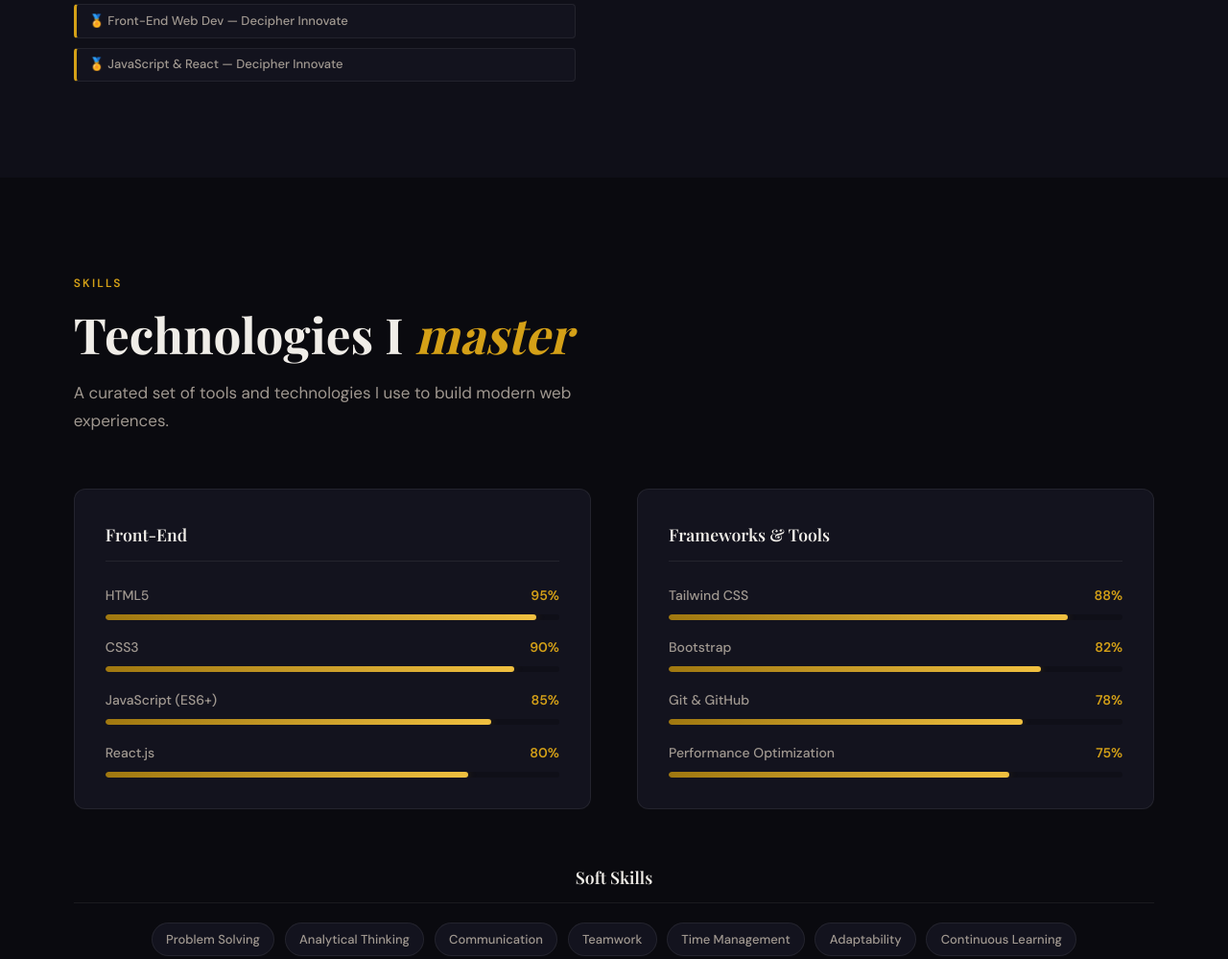
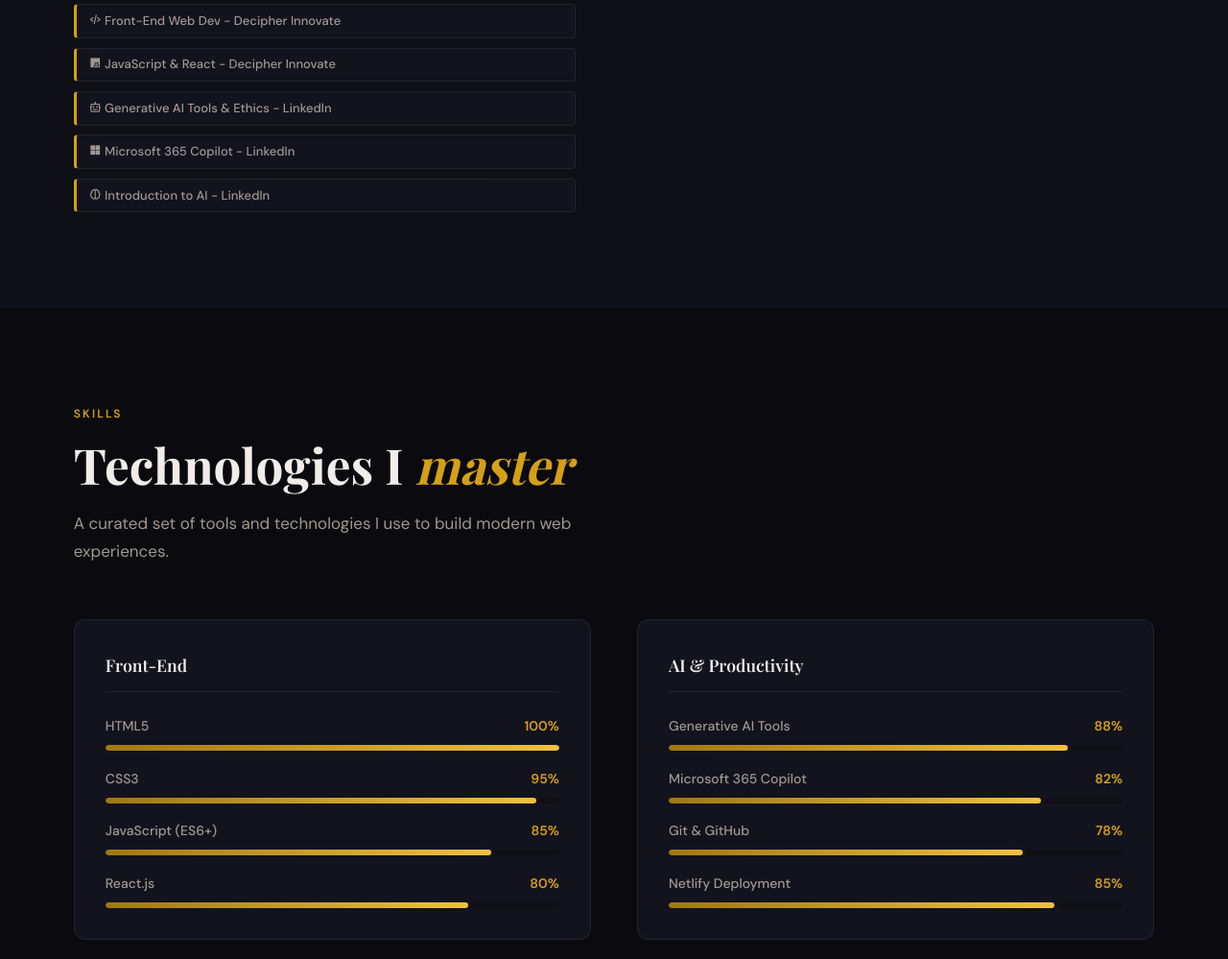
Before and after one commit to favourcodex/my-portfolio, a plain HTML site: page index.html in a window 1280 px wide. Shown: the part 1568-2567 px from the top of the page at 96% size. Drawn offline with nearby package versions, Linux system fonts and the light colour scheme; a web font is replaced by a local one.

Commit message:
New changes

```diff
--- a/index.html
+++ b/index.html
@@ -8,6 +8,7 @@
   <link rel="preconnect" href="https://fonts.googleapis.com" />
   <link rel="preconnect" href="https://fonts.gstatic.com" crossorigin />
   <link href="https://fonts.googleapis.com/css2?family=Playfair+Display:ital,wght@0,400;0,600;0,700;0,900;1,400&family=DM+Sans:wght@300;400;500;600&display=swap" rel="stylesheet" />
+  <link href='https://unpkg.com/boxicons@2.1.4/css/boxicons.min.css' rel='stylesheet'>
 </head>
 <body>
 
@@ -95,8 +96,11 @@
             solutions that are as elegant as they are functional.
           </p>
           <div class="about-certifications">
-            <span class="cert-badge">🏅 Front-End Web Dev — Decipher Innovate</span>
-            <span class="cert-badge">🏅 JavaScript & React — Decipher Innovate</span>
+            <span class="cert-badge"><i class='bx bx-code-alt'></i> Front-End Web Dev - Decipher Innovate</span>
+            <span class="cert-badge"><i class='bx bxl-javascript'></i> JavaScript & React - Decipher Innovate</span>
+            <span class="cert-badge"><i class='bx bx-bot'></i> Generative AI Tools & Ethics - Linkedln</span>
+            <span class="cert-badge"><i class='bx bxl-microsoft'></i> Microsoft 365 Copilot - Linkedln</span>
+            <span class="cert-badge"><i class='bx bx-brain'></i> Introduction to AI - Linkedln</span>
           </div>
         </div>
         <div class="about-visual reveal-up">
@@ -116,7 +120,7 @@
               <span class="stat-label">Projects Built</span>
             </div>
             <div class="stat-item">
-              <span class="stat-num">2</span>
+              <span class="stat-num">5+</span>
               <span class="stat-label">Certifications</span>
             </div>
           </div>
@@ -138,12 +142,12 @@
           <h3 class="skill-cat-title">Front-End</h3>
           <div class="skill-bar-list">
             <div class="skill-item">
-              <div class="skill-meta"><span>HTML5</span><span class="skill-pct">95%</span></div>
-              <div class="skill-track"><div class="skill-fill" data-width="95"></div></div>
+              <div class="skill-meta"><span>HTML5</span><span class="skill-pct">100%</span></div>
+              <div class="skill-track"><div class="skill-fill" data-width="100"></div></div>
             </div>
             <div class="skill-item">
-              <div class="skill-meta"><span>CSS3</span><span class="skill-pct">90%</span></div>
-              <div class="skill-track"><div class="skill-fill" data-width="90"></div></div>
+              <div class="skill-meta"><span>CSS3</span><span class="skill-pct">95%</span></div>
+              <div class="skill-track"><div class="skill-fill" data-width="95"></div></div>
             </div>
             <div class="skill-item">
               <div class="skill-meta"><span>JavaScript (ES6+)</span><span class="skill-pct">85%</span></div>
@@ -152,6 +156,28 @@
             <div class="skill-item">
               <div class="skill-meta"><span>React.js</span><span class="skill-pct">80%</span></div>
               <div class="skill-track"><div class="skill-fill" data-width="80"></div></div>
+            </div>
+          </div>
+        </div>
+
+        <div class="skill-category reveal-up">
+          <h3 class="skill-cat-title">AI & Productivity</h3>
+          <div class="skill-bar-list">
+            <div class="skill-item">
+              <div class="skill-meta"><span>Generative AI Tools</span><span class="skill-pct">88%</span></div>
+              <div class="skill-track"><div class="skill-fill" data-width="88"></div></div>
+            </div>
+            <div class="skill-item">
+              <div class="skill-meta"><span>Microsoft 365 Copilot</span><span class="skill-pct">82%</span></div>
+              <div class="skill-track"><div class="skill-fill" data-width="82"></div></div>
+            </div>
+            <div class="skill-item">
+              <div class="skill-meta"><span>Git & GitHub</span><span class="skill-pct">78%</span></div>
+              <div class="skill-track"><div class="skill-fill" data-width="78"></div></div>
+            </div>
+            <div class="skill-item">
+              <div class="skill-meta"><span>Netlify Deployment</span><span class="skill-pct">85%</span></div>
+              <div class="skill-track"><div class="skill-fill" data-width="85"></div></div>
             </div>
           </div>
         </div>
@@ -172,8 +198,8 @@
               <div class="skill-track"><div class="skill-fill" data-width="78"></div></div>
             </div>
             <div class="skill-item">
-              <div class="skill-meta"><span>Performance Optimization</span><span class="skill-pct">75%</span></div>
-              <div class="skill-track"><div class="skill-fill" data-width="75"></div></div>
+              <div class="skill-meta"><span>Performance Optimization</span><span class="skill-pct">90%</span></div>
+              <div class="skill-track"><div class="skill-fill" data-width="90"></div></div>
             </div>
           </div>
         </div>
@@ -334,13 +360,13 @@
           </div>
 
           <div class="social-links">
-            <a href="#" class="social-btn" aria-label="GitHub">
+            <a href="https://github.com/favourcodex" class="social-btn" aria-label="GitHub">
               <svg width="20" height="20" viewBox="0 0 24 24" fill="currentColor"><path d="M12 2C6.477 2 2 6.477 2 12c0 4.418 2.865 8.167 6.839 9.49.5.092.682-.217.682-.482 0-.237-.009-.868-.014-1.703-2.782.604-3.369-1.342-3.369-1.342-.454-1.154-1.11-1.462-1.11-1.462-.908-.62.069-.608.069-.608 1.003.07 1.531 1.03 1.531 1.03.892 1.529 2.341 1.088 2.91.832.091-.647.35-1.088.636-1.338-2.22-.253-4.555-1.11-4.555-4.943 0-1.091.39-1.984 1.03-2.682-.104-.253-.447-1.27.098-2.646 0 0 .84-.269 2.75 1.026A9.56 9.56 0 0112 6.844a9.59 9.59 0 012.504.337c1.909-1.295 2.748-1.026 2.748-1.026.546 1.376.202 2.394.1 2.646.64.698 1.028 1.591 1.028 2.682 0 3.841-2.337 4.687-4.565 4.934.359.31.678.919.678 1.852 0 1.337-.012 2.415-.012 2.743 0 .267.18.578.688.48C19.138 20.164 22 16.418 22 12c0-5.523-4.477-10-10-10z"/></svg>
             </a>
-            <a href="#" class="social-btn" aria-label="LinkedIn">
+            <a href="https://www.linkedin.com/in/azubuike-favour-538a9b359/" class="social-btn" aria-label="LinkedIn">
               <svg width="20" height="20" viewBox="0 0 24 24" fill="currentColor"><path d="M20.447 20.452h-3.554v-5.569c0-1.328-.027-3.037-1.852-3.037-1.853 0-2.136 1.445-2.136 2.939v5.667H9.351V9h3.414v1.561h.046c.477-.9 1.637-1.85 3.37-1.85 3.601 0 4.267 2.37 4.267 5.455v6.286zM5.337 7.433a2.062 2.062 0 01-2.063-2.065 2.064 2.064 0 112.063 2.065zm1.782 13.019H3.555V9h3.564v11.452zM22.225 0H1.771C.792 0 0 .774 0 1.729v20.542C0 23.227.792 24 1.771 24h20.451C23.2 24 24 23.227 24 22.271V1.729C24 .774 23.2 0 22.222 0h.003z"/></svg>
             </a>
-            <a href="#" class="social-btn" aria-label="Twitter">
+            <a href="https://x.com/favour39737" class="social-btn" aria-label="Twitter">
               <svg width="20" height="20" viewBox="0 0 24 24" fill="currentColor"><path d="M23.953 4.57a10 10 0 01-2.825.775 4.958 4.958 0 002.163-2.723c-.951.555-2.005.959-3.127 1.184a4.92 4.92 0 00-8.384 4.482C7.69 8.095 4.067 6.13 1.64 3.162a4.822 4.822 0 00-.666 2.475c0 1.71.87 3.213 2.188 4.096a4.904 4.904 0 01-2.228-.616v.06a4.923 4.923 0 003.946 4.827 4.996 4.996 0 01-2.212.085 4.936 4.936 0 004.604 3.417 9.867 9.867 0 01-6.102 2.105c-.39 0-.779-.023-1.17-.067a13.995 13.995 0 007.557 2.209c9.053 0 13.998-7.496 13.998-13.985 0-.21 0-.42-.015-.63A9.935 9.935 0 0024 4.59z"/></svg>
             </a>
           </div>
```
